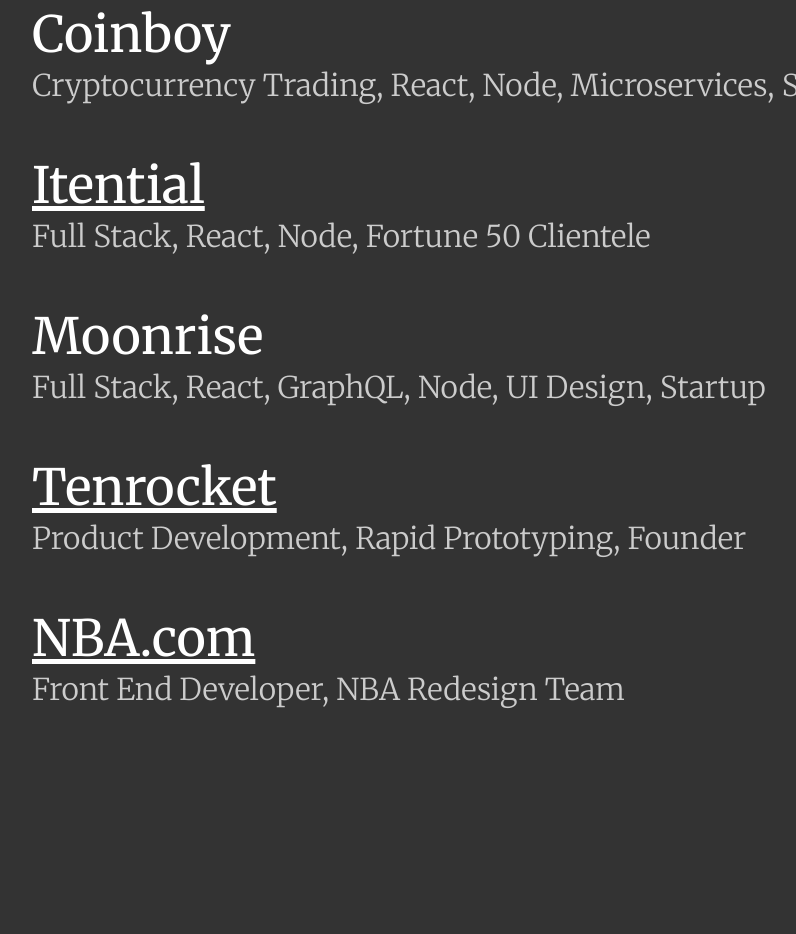
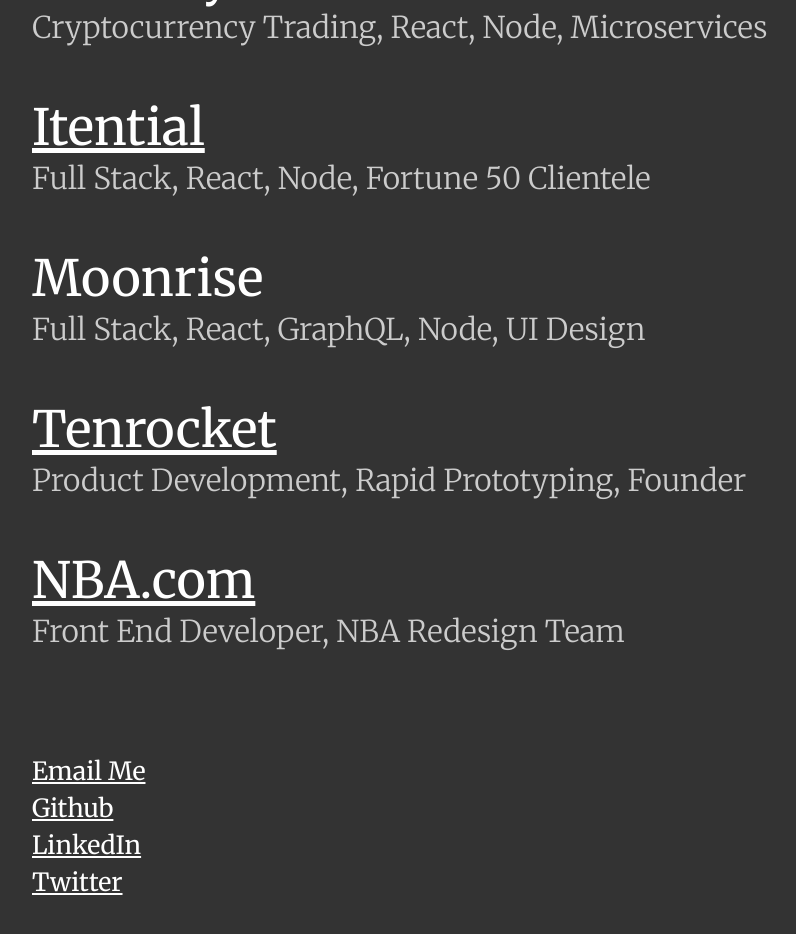
Before and after one commit to myyellowshoe/portfolio, a plain HTML site: page index.html in a window 1280 px wide. Shown: the part 794-1728 px from the top of the page, without its empty margins (8-804 px from the left). Before the commit the page ends 1642 px from the top, so only its background shows below. Drawn offline with Linux system fonts and the light colour scheme.

Commit message:
Add social links, fix small issue with flashing on load in chrome.

```diff
--- a/css/styles.css
+++ b/css/styles.css
@@ -41,25 +41,25 @@ h3 {
 
 h1,
 h2 {
-  font-size: 90px;
+  font-size: 5.6rem;
 }
 
 ul {
   list-style-type: none;
   margin: 100px 0 100px 0;
   padding: 0;
-  display: inline-block;
+  display: block;
 }
 
-ul li {
+ul.work li {
   margin-top: 50px;
 }
 
-ul h3 {
+ul.work h3 {
   font-size: 50px;
 }
 
-ul p {
+ul.work p {
   font-size: 30px;
   padding: 0;
   margin: 0;
@@ -73,8 +73,8 @@ ul p {
   color: #fff;
 }
 
-ul .sub {
-  font-size: 16px;
+ul.social li {
+  font-size: 25px;
   color: #a5a5a5;
   padding-top: 5px;
 }
--- a/index.html
+++ b/index.html
@@ -22,23 +22,24 @@
   <meta name="theme-color" content="#ffffff">
 
   <link href="https://fonts.googleapis.com/css2?family=Merriweather:wght@300;400;700&display=swap" rel="stylesheet">
+  <link rel="stylesheet" href="css/styles.css">
   <script src="js/index.js"></script>
-  <link rel="stylesheet" href="css/styles.css">
 </head>
 
 <body class="theme_one">
   <header>
     <h1>I'm Justin Richards.</h1>
-    <h2>I love making rich and beautiful products for the web.</h2>
+    <h2>Driven by curosity and intrigue I build fun things on the web.</h2>
   </header>
-  <ul>
+
+  <ul class="work">
     <li>
       <h3><a href="https://www.kommute.com/" target="_blank">Kommute.com</a></h3>
       <p>Product Consulting, WebRTC Video, Vue, Node</p>
     </li>
     <li>
       <h3>Coinboy</h3>
-      <p>Cryptocurrency Trading, React, Node, Microservices, Startup<p>
+      <p>Cryptocurrency Trading, React, Node, Microservices<p>
     </li>
     <li>
       <h3><a href="https://www.itential.com/" target="_blank">Itential</a></h3>
@@ -46,7 +47,7 @@
     </li>
     <li>
       <h3>Moonrise</h3>
-      <p>Full Stack, React, GraphQL, Node, UI Design, Startup</p>
+      <p>Full Stack, React, GraphQL, Node, UI Design</p>
     </li>
     <li>
       <h3><a href="https://www.tenrocket.com/" target="_blank">Tenrocket</a></h3>
@@ -58,6 +59,20 @@
     </li>
   </ul>
 
+  <ul class="social">
+    <li>
+      <a href="mailto:justin@thisisjr.com" target="_blank">Email Me</a>
+    </li>
+    <li>
+      <a href="https://github.com/myyellowshoe" target="_blank">Github</a>
+    </li>
+    <li>
+      <a href="https://www.linkedin.com/in/jrichards1/" target="_blank">LinkedIn</a>
+    </li>
+    <li>
+      <a href="https://twitter.com/myyellowshoe" target="_blank">Twitter</a>
+    </li>
+  </ul>
 
 </body>
 
```
